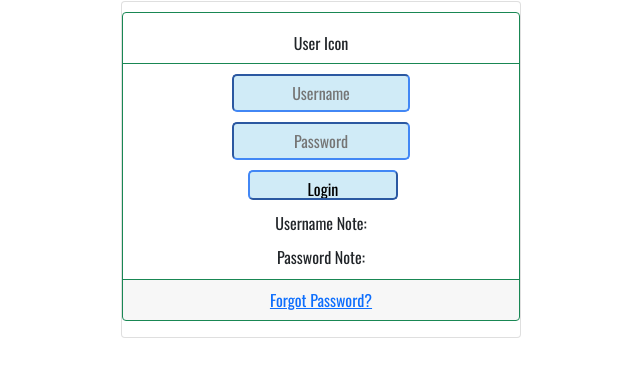
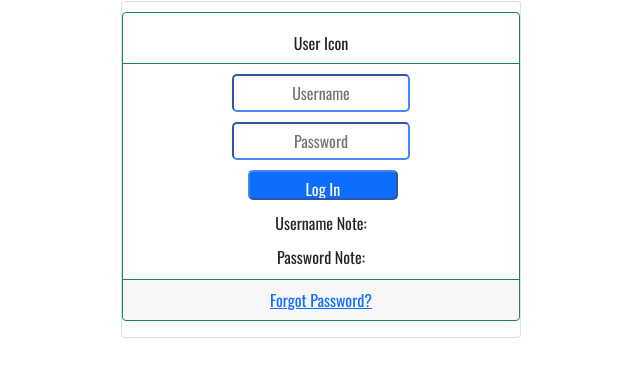
Before and after one commit to candace1818/Lab-3, a plain HTML site: page logIn.html in a window 1280 px wide. Shown: the part 185-562 px from the top of the page, without its empty margins (339-979 px from the left). Drawn offline with nearby package versions, Linux system fonts and the light colour scheme.

Commit message:
updatd class

```diff
--- a/logIn.html
+++ b/logIn.html
@@ -59,15 +59,15 @@
             <div class="card border-success mb-3" style="max-width: 25rem;">
                 <div class="card-header bg-transparent border-success">User Icon</div>
                         <div id="info1">
-                            <input id="username" type="text" placeholder="Username">
+                            <input class="bg-transparent" id="username" type="text" placeholder="Username">
                         </div>
 
                         <div id="secret">
-                            <input id="password" type="password" placeholder="Password">
+                            <input class="bg-transparent" id="password" type="password" placeholder="Password">
                         </div>
 
                         <div id="clickButton">
-                            <input id="button" type="button" value="Login" onclick="logIn()">
+                            <input class="bg-primary text-light" id="button" type="button" value="Log In" onclick="logIn()">
                         </div>
 
                         <div id="result1">
```
Also changed, not shown: addPeople.html (+2 -2 lines).
